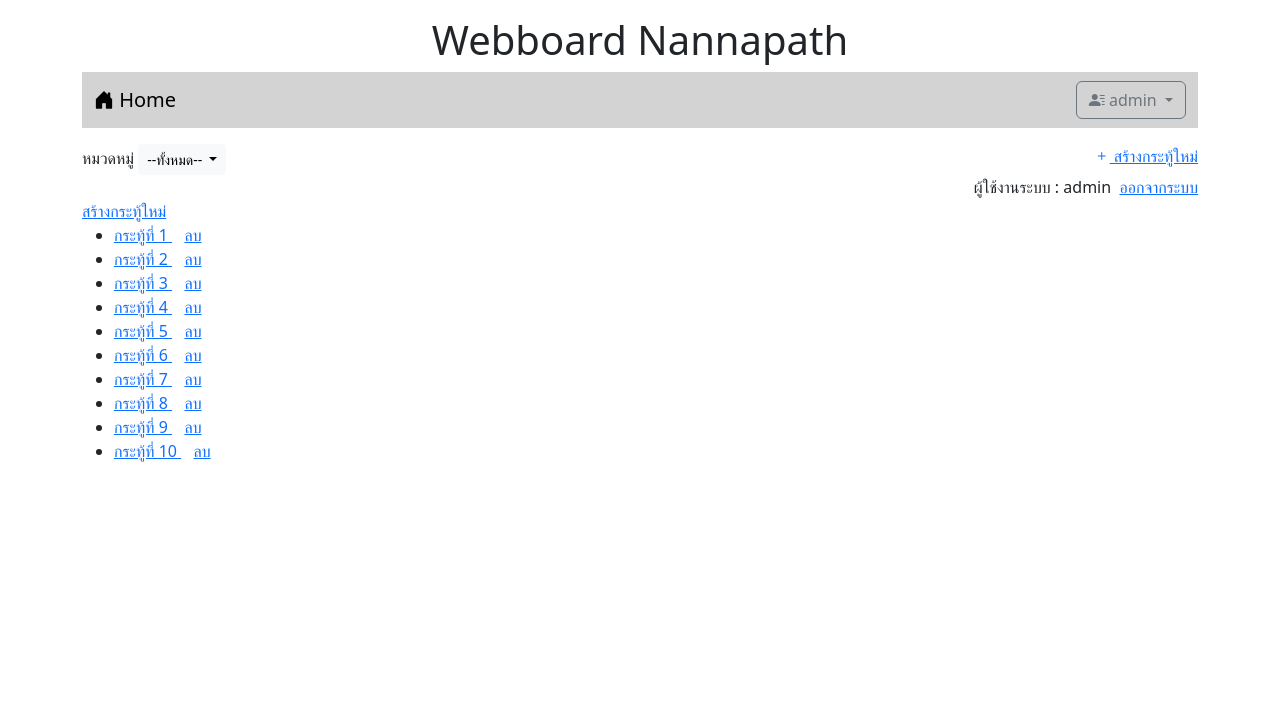
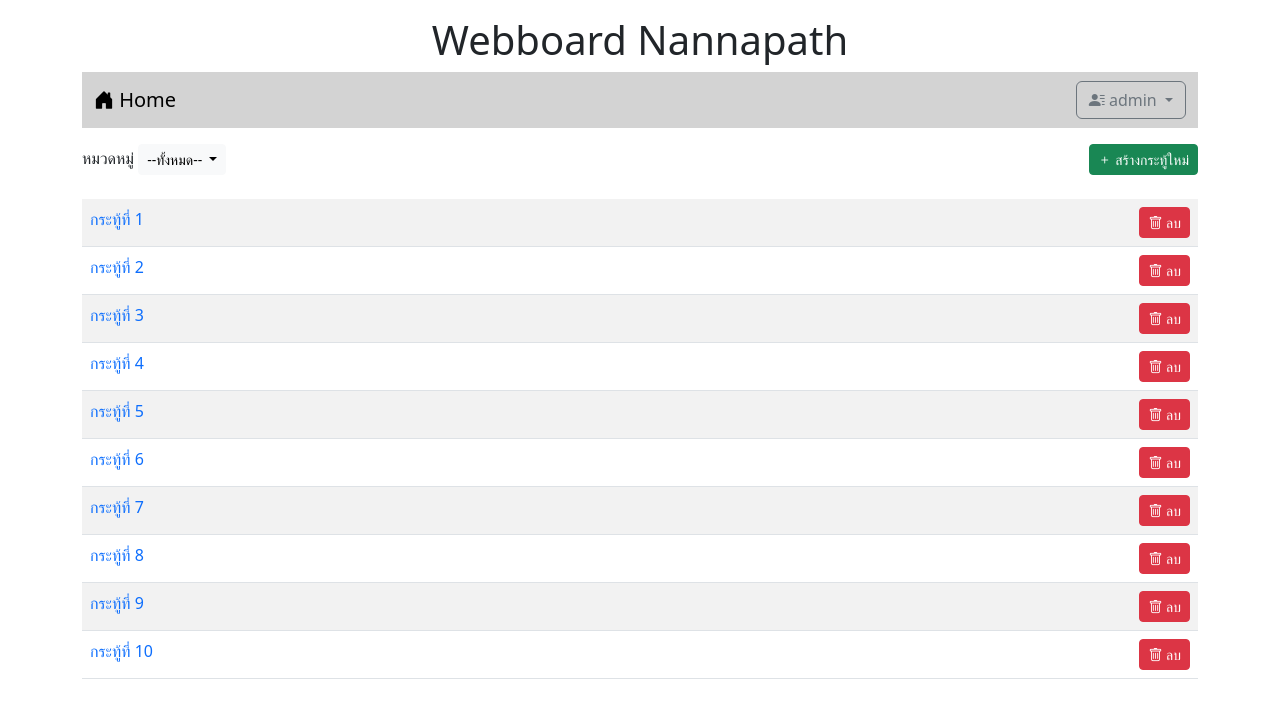
Before and after one commit to Anannapath/Webboard-Nannapath, a PHP site: page /index.php in a window 1280 px wide. Shown: the top 718 px of the page. Run offline with PHP 8.4, Linux system fonts and the light colour scheme; the visitor is signed in with stand-in values (Sample User, id 1).

Commit message:
Update index  loop table

```diff
--- a/index.php
+++ b/index.php
@@ -68,7 +68,7 @@ session_start();
         ?>
 
         <div>
-            <a href="newpost.php" class="btn-bg-success btn-sm"> <i class="bi bi-plus"></i> สร้างกระทู้ใหม่ </a>
+            <a href="newpost.php" class="btn btn-success btn-sm"> <i class="bi bi-plus"></i> สร้างกระทู้ใหม่ </a>
         </div>
 
         <?php
@@ -77,41 +77,32 @@ session_start();
 
     </div>
 
-
-
-        <?php
-
-        if(!isset($_SESSION['id'])){
-            echo "<a href=login.php style= ' float: right; ' > เข้าสู่ระบบ </a>"; //ใช้ ' style '
-        }else{
-
-            echo "<div style= ' float: right; '>
-                    ผู้ใช้งานระบบ : $_SESSION[username]&nbsp;&nbsp;
-                    <a href=logout.php style= ' float: right; ' > ออกจากระบบ </a>
-                </div>";//&nbsp วรรค
-
-            echo "<br> <a href=newpost.php > สร้างกระทู้ใหม่ </a> ";
-
-        }
-
-        ?>
-
-
-    <br>
-    <ul>
+    <table class="table table-striped mt-4">
         <?php
 
             for($i = 1; $i <= 10; $i++){
 
-                echo "<li><a href=post.php?id=$i> กระทู้ที่ $i </a>";
-                if(isset($_SESSION['id']) && $_SESSION['role'] == 'a'){//login YES/NO and role == a
-                    echo "&nbsp;&nbsp; <a href=delete.php?id=$i > ลบ </a>";
+                echo "<tr>
+                        <td class='d-flex justify-content-between'>
+                            <a href=post.php?id=$i style=text-decoration:none > กระทู้ที่ $i </a>";
+
+                if(isset($_SESSION['id']) && $_SESSION['role'] == 'a'){ //login YES/NO and role == a
+
+                    echo "&nbsp;&nbsp; <a href=delete.php?id=$i class='btn btn-danger btn-sm' > <i class='bi bi-trash'></i> ลบ </a>";
+
                 }
-                echo "</li>";
+
+                echo "</tr>
+                        </td>";
 
             }
 
         ?>
+    </table>
+
+    <br>
+    <ul>
+
 
     </ul>
     </div>
```
